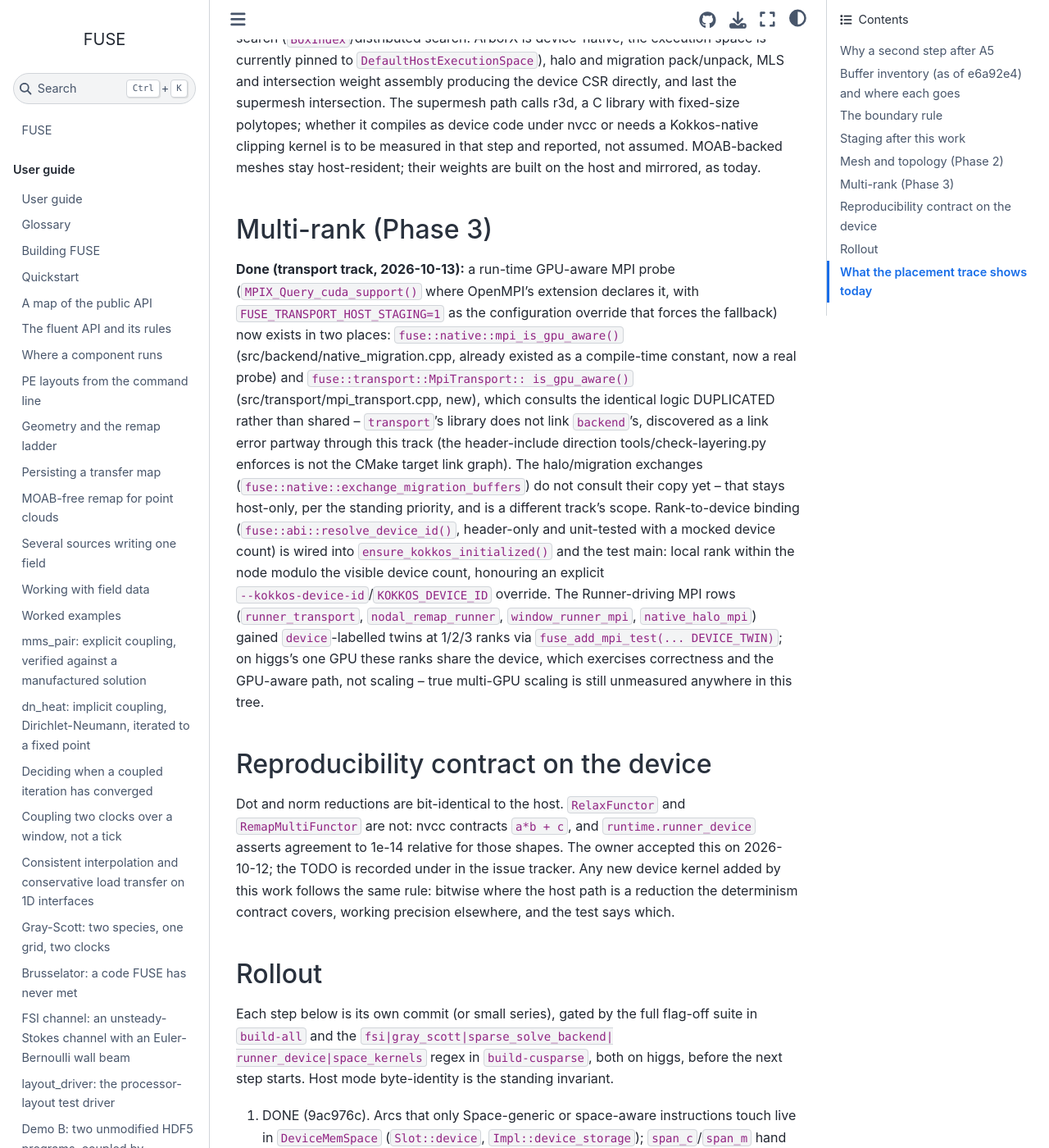
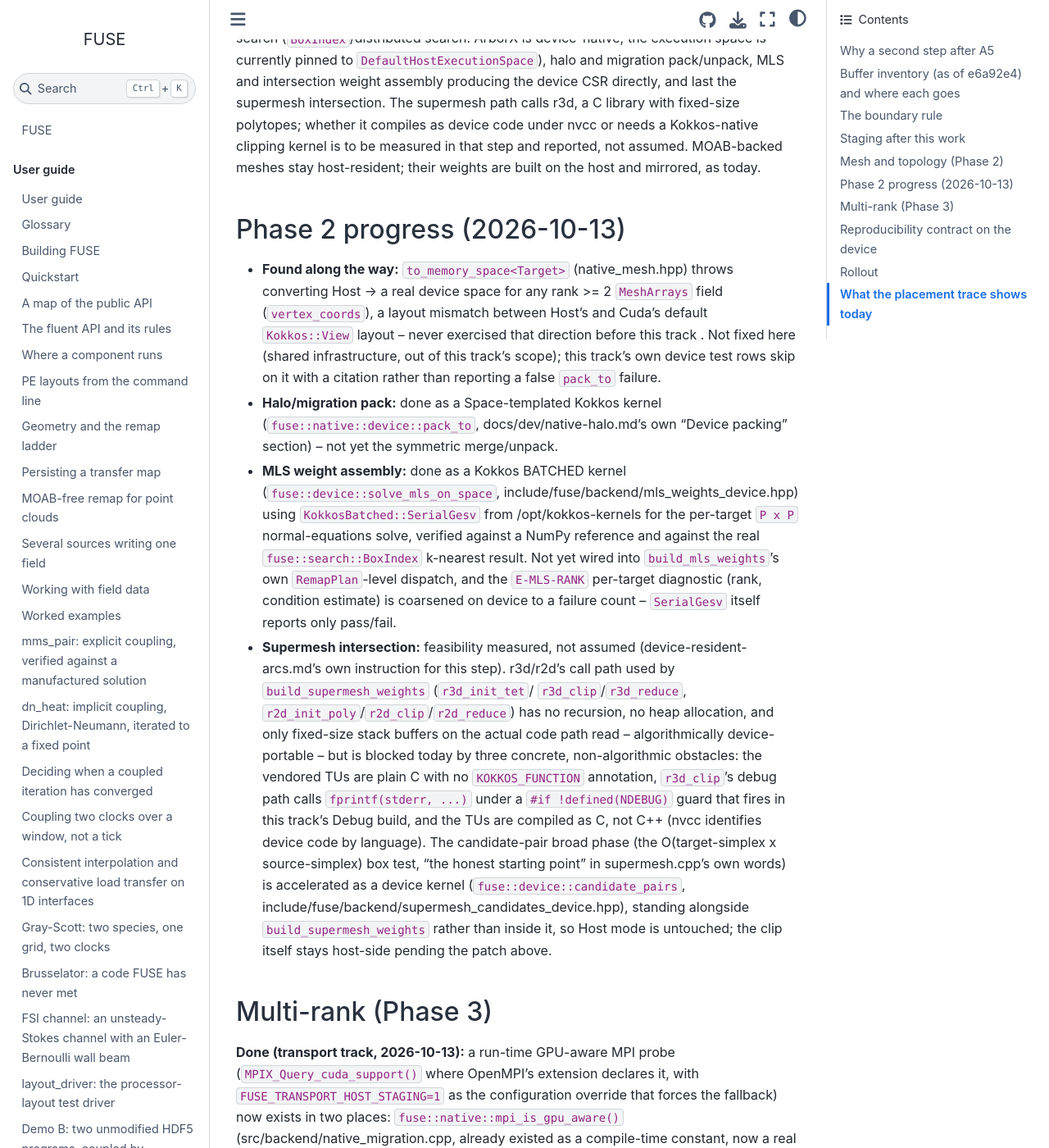
Before and after one commit to vijaysm/fuse, a Sphinx documentation site: the page built from docs/dev/device-resident-arcs.md, in a window 1280 px wide and 1400 px high, scrolled down 3320 px. Shown: the whole window at 82% size. Built offline with Sphinx 7.4.7 and the Sphinx Book theme 1.1.4, drawn with Linux system fonts in a browser that asks for light colours; pages that are not in the unit, such as notebooks, are missing from menus.

Commit message:
Register the weight-builder device rows and document the remaining gaps
Three backend.*_device ctest rows; the dev docs list the host-side
merge, the unwired MLS solve, the r3d clip and the to_memory_space
layout defect as what still blocks device use.

```diff
--- a/docs/dev/device-resident-arcs.md
+++ b/docs/dev/device-resident-arcs.md
@@ -94,6 +94,38 @@
 Kokkos-native clipping kernel is to be measured in that step and reported,
 not assumed. MOAB-backed meshes stay host-resident; their weights are built
 on the host and mirrored, as today.
+
+## Phase 2 progress (2026-10-13)
+
+- **Found along the way:** `to_memory_space<Target>` (native_mesh.hpp) throws converting Host -> a
+  real device space for any rank >= 2 `MeshArrays` field (`vertex_coords`), a layout mismatch between
+  Host's and Cuda's default `Kokkos::View` layout -- never exercised that direction before this track
+. Not fixed here (shared infrastructure, out of this track's scope); this
+  track's own device test rows skip on it with a citation rather than reporting a false `pack_to`
+  failure.
+- **Halo/migration pack:** done as a Space-templated Kokkos kernel
+  (`fuse::native::device::pack_to`, docs/dev/native-halo.md's own "Device packing" section) -- not yet
+  the symmetric merge/unpack.
+- **MLS weight assembly:** done as a Kokkos BATCHED kernel
+  (`fuse::device::solve_mls_on_space`, include/fuse/backend/mls_weights_device.hpp) using
+  `KokkosBatched::SerialGesv` from /opt/kokkos-kernels for the per-target `P x P` normal-equations
+  solve, verified against a NumPy reference and against the real `fuse::search::BoxIndex` k-nearest
+  result. Not yet wired into `build_mls_weights`'s own `RemapPlan`-level dispatch, and the
+  `E-MLS-RANK` per-target diagnostic (rank, condition estimate) is coarsened on device to a failure
+  count -- `SerialGesv` itself reports only pass/fail.
+- **Supermesh intersection:** feasibility measured, not assumed (device-resident-arcs.md's own
+  instruction for this step). r3d/r2d's call path used by `build_supermesh_weights` (`r3d_init_tet`/
+  `r3d_clip`/`r3d_reduce`, `r2d_init_poly`/`r2d_clip`/`r2d_reduce`) has no recursion, no heap
+  allocation, and only fixed-size stack buffers on the actual code path read -- algorithmically
+  device-portable -- but is blocked today by three concrete, non-algorithmic obstacles: the vendored
+  TUs are plain C with no `KOKKOS_FUNCTION` annotation, `r3d_clip`'s debug path calls
+  `fprintf(stderr, ...)` under a `#if !defined(NDEBUG)` guard that fires in this track's Debug build,
+  and the TUs are compiled as C, not C++ (nvcc identifies device code by language). The candidate-pair
+  broad phase (the O(target-simplex x source-simplex) box test, "the honest starting point" in
+  supermesh.cpp's own words) is accelerated as a device kernel
+  (`fuse::device::candidate_pairs`, include/fuse/backend/supermesh_candidates_device.hpp), standing
+  alongside `build_supermesh_weights` rather than inside it, so Host mode is untouched; the clip itself
+  stays host-side pending the patch above.
 
 ## Multi-rank (Phase 3)
 
```
Also changed, not shown: docs/dev/native-mesh.md (+13 -0 lines), 1 other file.
